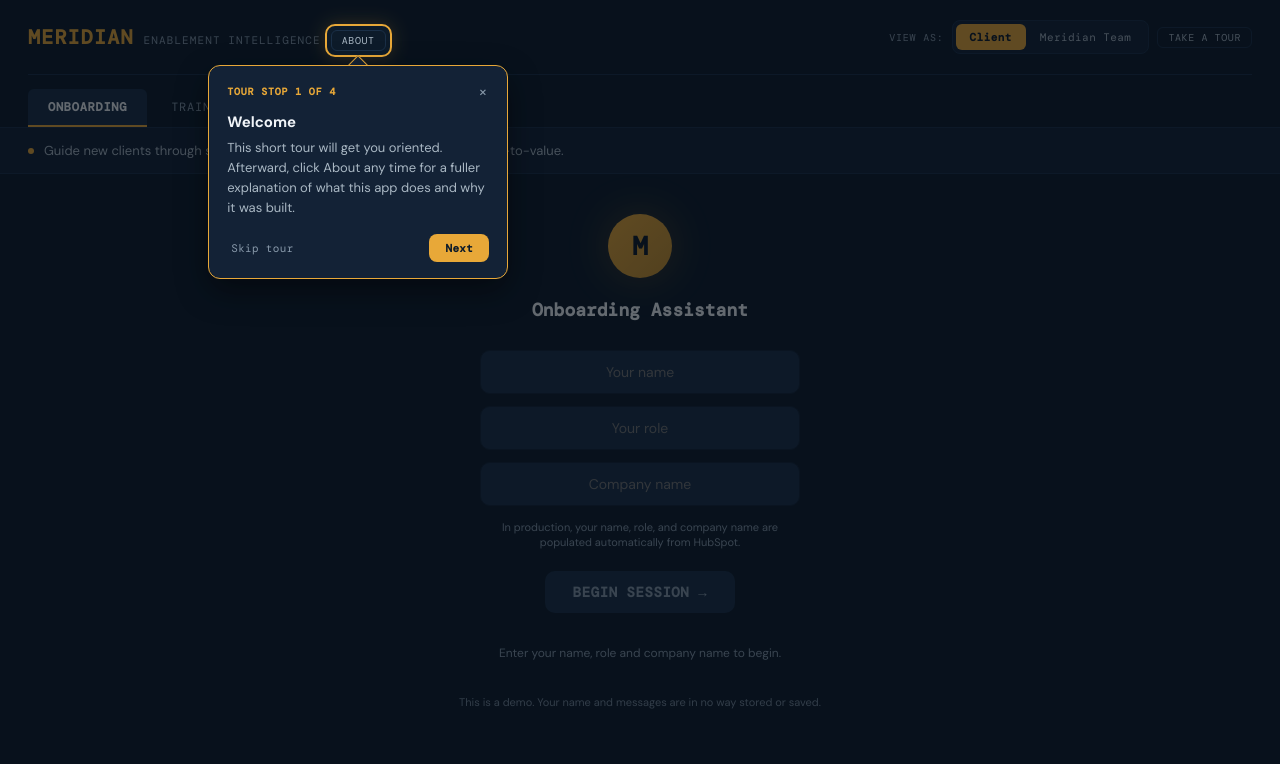
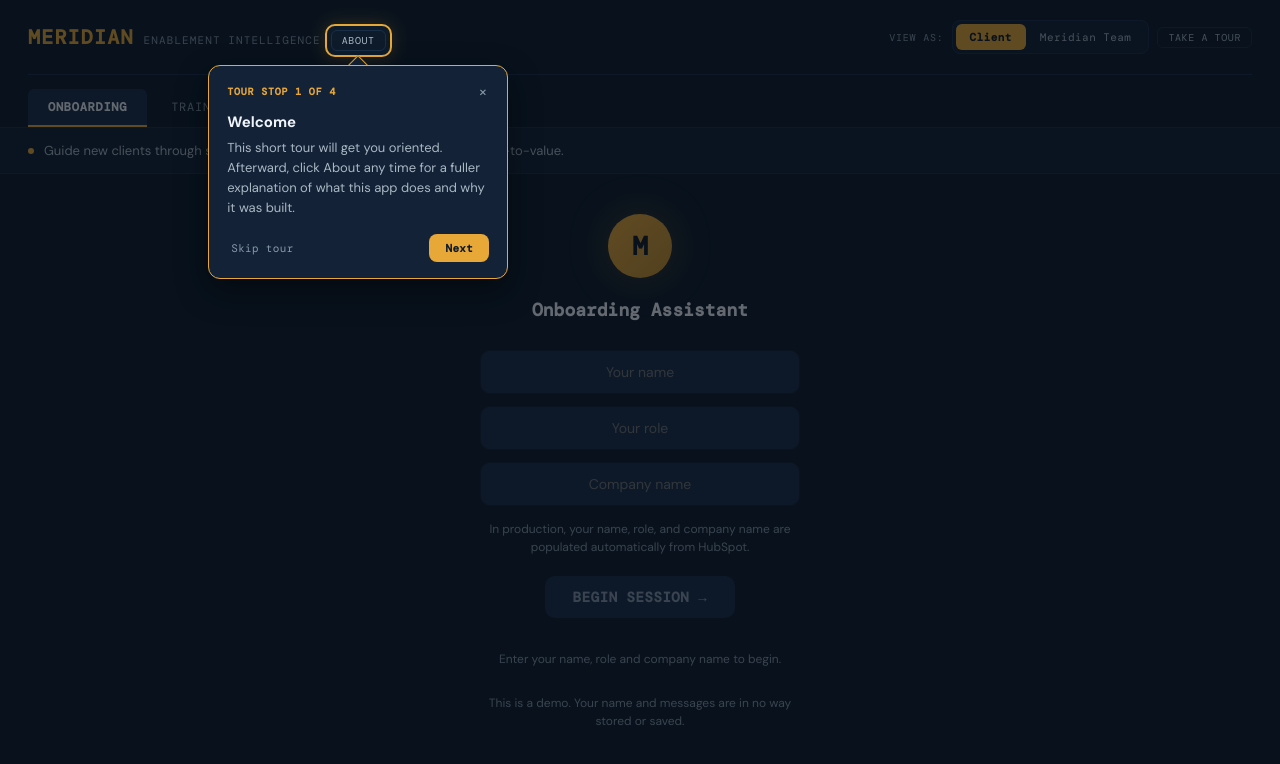
Before and after one commit to tvpgit/meridian-enablement, a React (Create React App) app: page / in a window 1280 px wide. Shown: the top 764 px of the page. Built offline with nearby package versions, Linux system fonts and the light colour scheme; a web font is replaced by a local one.

Commit message:
Give start-screen helper notes one shared style

```diff
--- a/src/App.js
+++ b/src/App.js
@@ -64,6 +64,16 @@ const COLORS = {
   offwhite: "#D8E2EC",
   green: "#3DBE8A",
   red: "#E8594A",
+};
+
+// Shared style for the small helper notes on the start screen.
+const noteStyle = {
+  color: COLORS.slate,
+  fontSize: 12,
+  fontFamily: "'DM Sans', sans-serif",
+  lineHeight: 1.5,
+  textAlign: "center",
+  maxWidth: 320,
 };
 
 // Chat mode ids. The actual prompt text for each of these lives server-side
@@ -770,10 +780,7 @@ function ChatInterface({ mode, placeholder, startLabel, internal, clientFieldLab
           )}
         </div>
 
-        <div style={{
-          color: COLORS.slate, fontSize: 11, fontFamily: "'DM Sans', sans-serif",
-          maxWidth: 320, textAlign: "center", lineHeight: 1.4, marginTop: -6,
-        }}>
+        <div style={{ ...noteStyle, marginTop: -6 }}>
           {isInternal
             ? "In production, your name, role, and client account are populated automatically from HubSpot."
             : "In production, your name, role, and company name are populated automatically from HubSpot."}
@@ -802,24 +809,11 @@ function ChatInterface({ mode, placeholder, startLabel, internal, clientFieldLab
         </button>
 
         {!formValid && (
-          <div style={{
-            marginTop: 12,
-            color: COLORS.slate,
-            fontSize: 12,
-            fontFamily: "'DM Sans', sans-serif",
-            textAlign: "center",
-          }}>
+          <div style={{ ...noteStyle, marginTop: 12 }}>
             Enter your {missingText} to begin.
           </div>
         )}
-        <div style={{
-          marginTop: 14,
-          color: COLORS.slate,
-          fontSize: 11,
-          fontFamily: "'DM Sans', sans-serif",
-          textAlign: "center",
-          opacity: 0.85,
-        }}>
+        <div style={{ ...noteStyle, marginTop: 6 }}>
           This is a demo. Your name and messages are in no way stored or saved.
         </div>
       </div>
```
